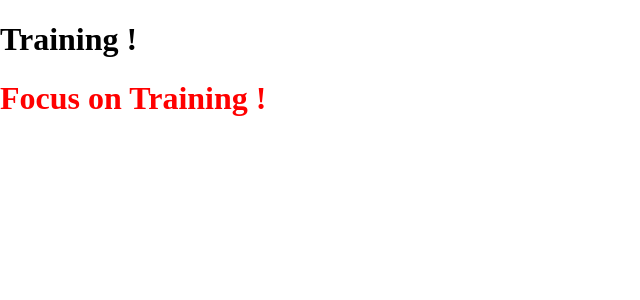
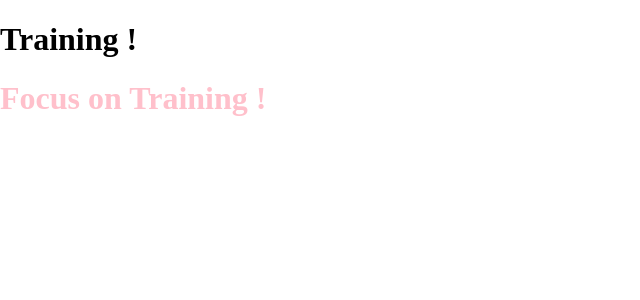
Before and after one commit to ShyamPatel0-0/Angular-Training, an Angular app in the folder Training/: page / in a window 1280 px wide. Shown: the top 300 px of the page, without its empty margins (0-640 px from the left). Built offline with nearby package versions, Linux system fonts and the light colour scheme.

Commit message:
directive which accept values

```diff
--- a/Training/src/app/app.component.html
+++ b/Training/src/app/app.component.html
@@ -1,3 +1,3 @@
 <h1>{{ title }} !</h1>
 
-<h1 appRedElement>{{ title }} !</h1>
+<h1 appRedElement [color]="'pink'">{{ title }} !</h1>
--- a/Training/src/app/directives/red-element.directive.ts
+++ b/Training/src/app/directives/red-element.directive.ts
@@ -1,11 +1,15 @@
-import { Directive, ElementRef } from '@angular/core';
+import { Directive, ElementRef, Input, Renderer2 } from '@angular/core';
 
 @Directive({
   selector: '[appRedElement]',
 })
 export class RedElementDirective {
-  constructor(el: ElementRef) {
+  @Input() color: string = '';
+  constructor(private el: ElementRef, private renderer: Renderer2) {
     el.nativeElement.innerHTML = 'Focus on ';
-    el.nativeElement.style.color = 'red';
+    // el.nativeElement.style.color = color;
+  }
+  ngOnInit() {
+    this.renderer.setStyle(this.el.nativeElement, 'color', this.color);
   }
 }
```
